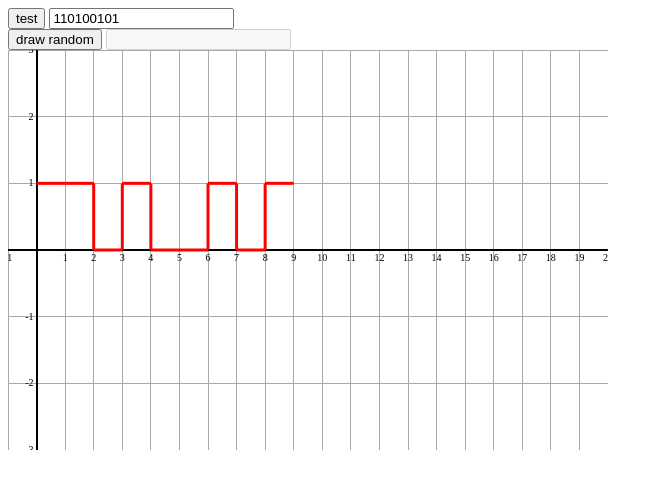
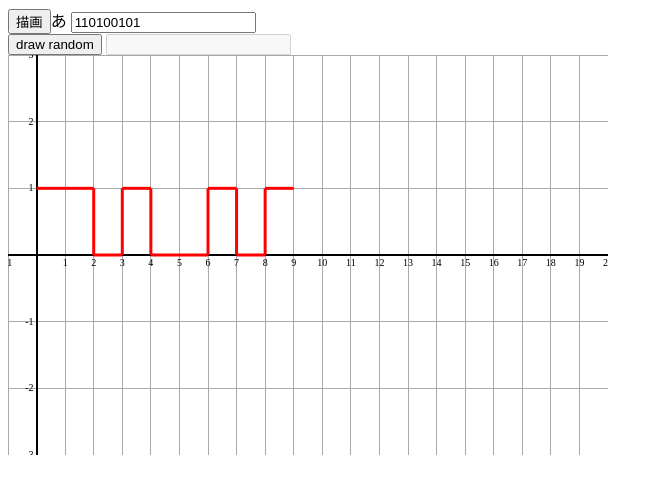
Before and after one commit to asano-lab/oasobi, a website: page test01.html in a window 1280 px wide. Shown: the whole page, without its empty margins (0-663 px from the left). Drawn offline with Linux system fonts and the light colour scheme.

Commit message:
ラベルをつけることで当たり判定が変わるらしい ボタンには不要かな チェックボックスやラジオボタンには使えそう

```diff
--- a/test01.html
+++ b/test01.html
@@ -8,7 +8,7 @@
     <script src="./svg_test.js"></script>
     <script src="./macro.js"></script>
 <body>
-    <input id="Button1" type="button" value="test" />
+    <label><input id="Button1" type="button" value="描画">あ</label>
     <input id="num1" type="text" value="110100101" /><br/>
     <input id="Button2" type="button" value="draw random" />
     <input id="num2" type="text" disabled="true" />
```
